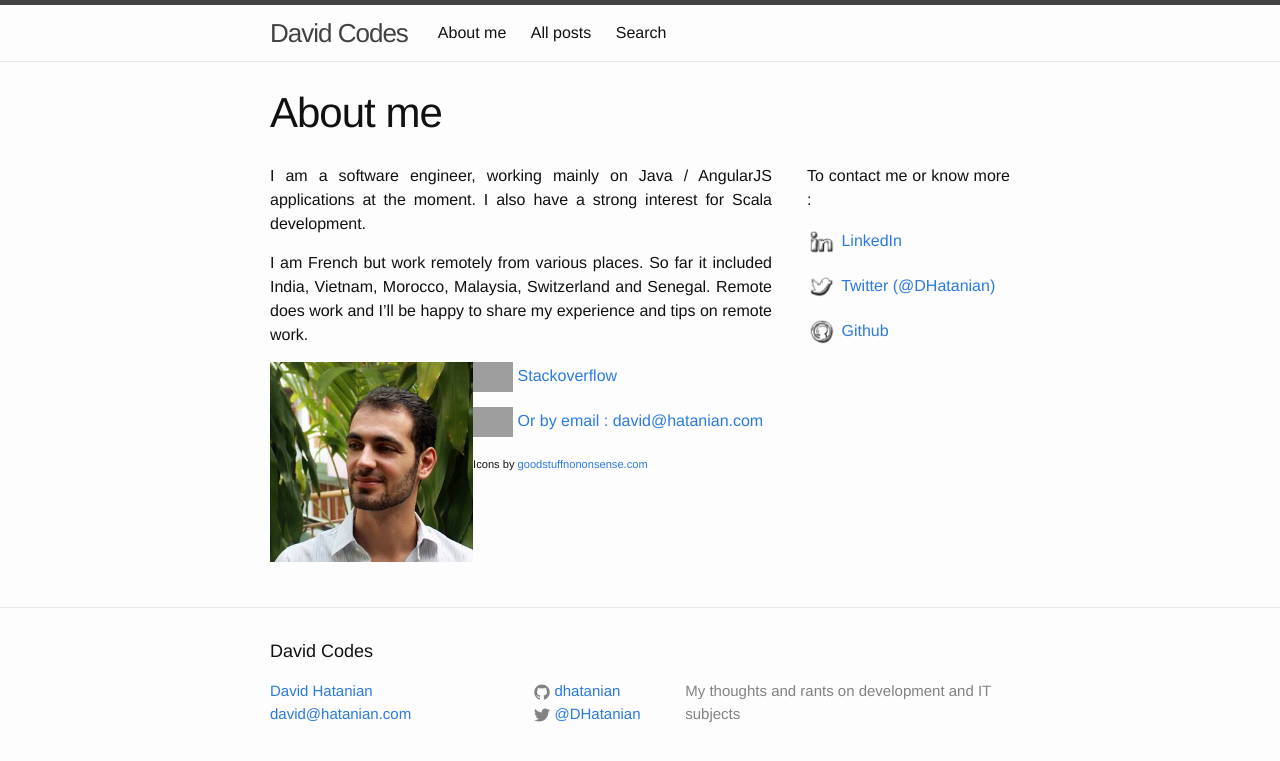
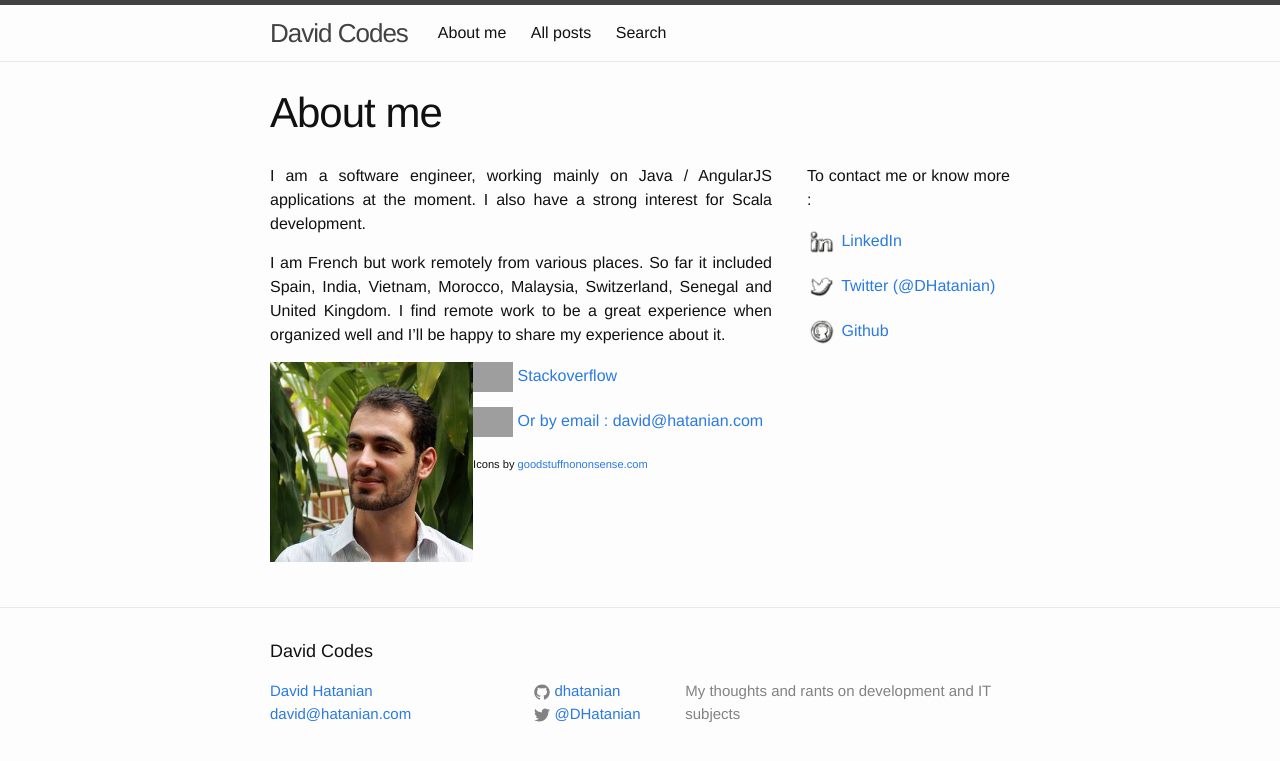
Before and after one commit to dhatanian/david-codes, a Jekyll site: the page built from about.md, in a window 1280 px wide. Shown: the top 761 px of the page. Built offline with Jekyll 4.4.1, drawn with Linux system fonts in a browser that asks for light colours; grey boxes are pictures that could not be loaded.

Commit message:
Update about

```diff
--- a/about.md
+++ b/about.md
@@ -9,7 +9,7 @@ permalink: /about/
 
 I am a software engineer, working mainly on Java / AngularJS applications at the moment. I also have a strong interest for Scala development.
 
-I am French but work remotely from various places. So far it included India, Vietnam, Morocco, Malaysia, Switzerland and Senegal. Remote does work and I'll be happy to share my experience and tips on remote work.
+I am French but work remotely from various places. So far it included Spain, India, Vietnam, Morocco, Malaysia, Switzerland, Senegal and United Kingdom. I find remote work to be a great experience when organized well and I'll be happy to share my experience about it.
 
 </div>
 
```
